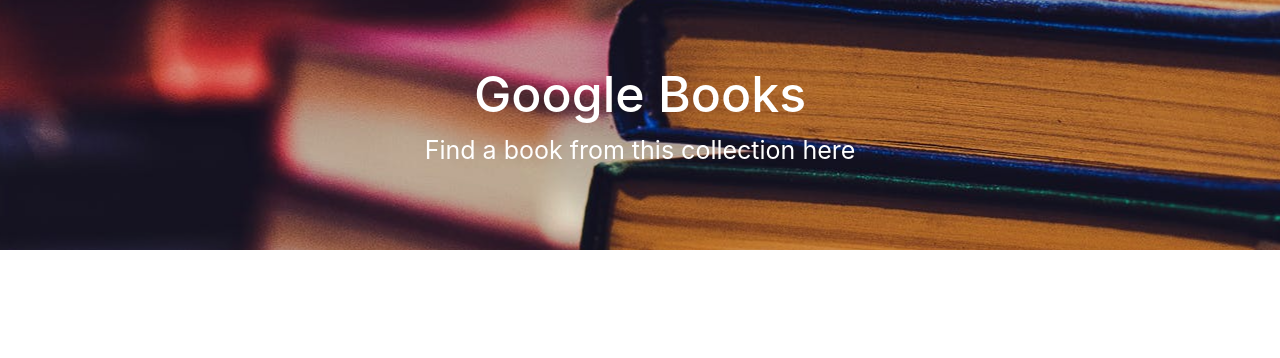
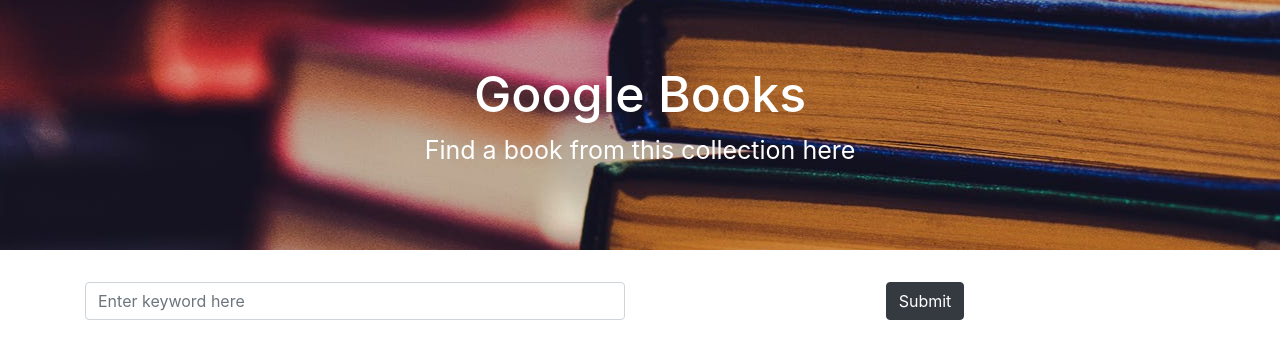
Before and after one commit to kalmand1057/google-books, a React (Create React App) app in the folder create-react-express/client/: page / in a window 1280 px wide. Shown: the top 358 px of the page. Built offline with nearby package versions, Linux system fonts and the light colour scheme.

Commit message:
added searchbar

```diff
--- a/create-react-express/client/src/App.js
+++ b/create-react-express/client/src/App.js
@@ -3,11 +3,13 @@
 import "./App.css";
 import 'bootstrap/dist/css/bootstrap.min.css';
 import Hero from "./components/Hero";
+import Searchbar from "./components/Searchbar";
 
 function App() {
   return (
     <div className="App">
       <Hero />
+      <Searchbar />
     </div>
   );
 }
--- /dev/null
+++ b/create-react-express/client/src/components/Searchbar.js
@@ -0,0 +1,26 @@
+import React from "react";
+import { Form, Row, Col, Button, Container } from 'react-bootstrap';
+
+const styles = {
+
+}
+
+function Searchbar() {
+    return (
+    <Container>
+      <Form>
+        <Row>
+            <Col>
+                <Form.Control type="text" placeholder="Enter keyword here" />
+            </Col>
+            <Col>
+                <Button variant="dark" type="submit">Submit</Button>
+            </Col>
+        </Row>
+      </Form>
+    </Container>
+    );
+  }
+
+
+export default Searchbar;
```
